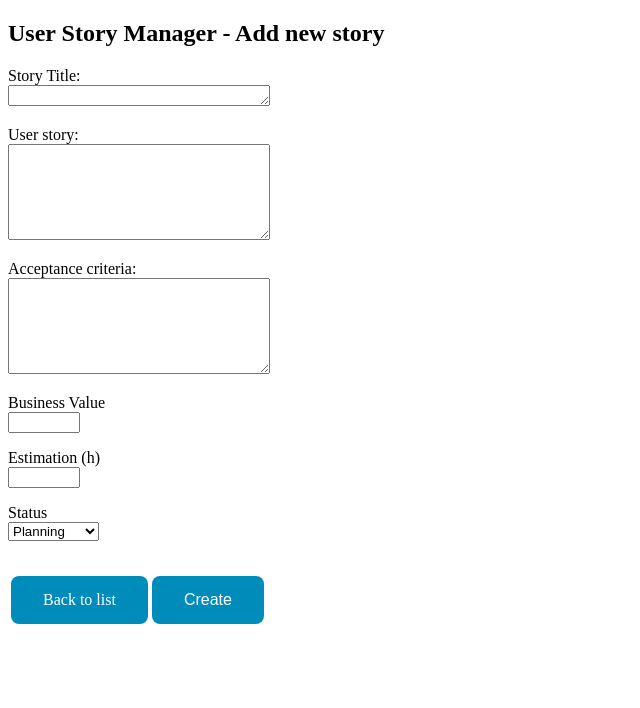
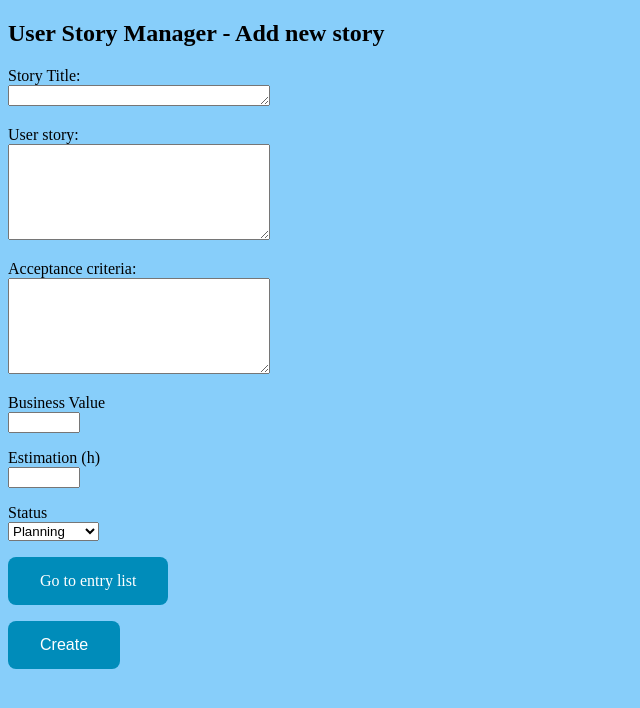
Before and after one commit to peterosz/super-sprinter-3000-peterosz, a Flask app: page /story in a window 1280 px wide. Shown: the top 708 px of the page, without its empty margins (0-640 px from the left). Run offline with Flask 2, Linux system fonts and the light colour scheme.

Commit message:
styleing

```diff
--- a/database.csv
+++ b/database.csv
@@ -1,3 +1,4 @@
 1;Peti sztorija;sok sok butaság;nincs ilyen;100;19.5;In Progress
+3;Dark endless;the bane of the earth is mankind itself;none;200;2;Done
 2;Star Wars;tyúú tyúú tyúú bzzz krrrk tyúú;all welcome;1500;40;TODO
-3;Dark endless;the bane of the earth is mankind itself;none;200;2;Done
+4;Hallllllóóó;aszontam csá;szeva;600;4.5;In Progress
--- a/static/style.css
+++ b/static/style.css
@@ -10,4 +10,24 @@
     border-radius: 8px;
 }
 
-tr:nth-child(even) {background-color: #f2f2f2}
+body {
+    background-color: lightskyblue;
+}
+table {
+    border-collapse: collapse;
+    width: 100%;
+    background-color: #f2f2f2;
+}
+tr:nth-child(even){background-color: lightgrey}
+tr:hover {
+          background-color: #008CBA;
+        }
+th, td {
+    text-align: left;
+    padding: 8px;
+}
+
+th {
+    background-color: #008CBA;
+    color: white;
+}
--- a/templates/form.html
+++ b/templates/form.html
@@ -1,23 +1,23 @@
 <!DOCTYPE html>
 <html>
-    <link rel="stylesheet" href="static/style.css">
     {% if not story_id %}
     <head>
         <title>Super Sprinter 3000 - Add new Story</title>
+        <link rel="stylesheet" type='text/css' href="static/style.css" title="SSprint">
     </head>
     <body>
         <form action="/story" method="POST">
         <h2>User Story Manager - Add new story</h2>
         <p>Story Title:<br>
-        <textarea rows="1" cols="30" name="story_title" required></textarea></p>
+        <textarea rows="1" cols="30" name="story_title" id="story_title" required></textarea></p>
         <p>User story:<br>
-        <textarea rows="6" cols="30" name="user_story" required></textarea></p>
+        <textarea rows="6" cols="30" name="user_story" id="user_story"required></textarea></p>
         <p>Acceptance criteria:<br>
-        <textarea rows="6" cols="30" name="acceptance_criteria" required></textarea></p>
+        <textarea rows="6" cols="30" name="acceptance_criteria" id="acceptance_criteria"required></textarea></p>
         <p>Business Value<br>
-        <input type="number" min="100" max="1500" step="100" name="business_value" required></p>
+        <input type="number" min="100" max="1500" step="100" name="business_value" id="business_value"required></p>
         <p>Estimation (h)<br>
-        <input type="number" min="0.5" max="40" step="0.5" name="estimation" required></p>
+        <input type="number" min="0.5" max="40" step="0.5" name="estimation" id="estimation"required></p>
         <p>Status<br>
         <select name="select" id="select" required>
             <option>Planning</option>
@@ -26,41 +26,42 @@
             <option>Review</option>
             <option>Done</option>
         </select></p>
-        <table>
-            <tr>
-        <td><a href="/list" class="button">Back to list</a>
-        <td><p><input type="submit" value="Create" name="create" class="button"></p></td>
+
+        <a href="/list" class="button" id="bottom_buttons">Go to entry list</a>
+        <p><button type="submit" value="Create" name="create" class="button">Create</button></p>
     </form>
     </body>
     {% else %}
     <head>
         <title>Super Sprinter 3000 - Edit Story</title>
+        <link rel="stylesheet" type='text/css' href="static/style.css" title="SSprint">
     </head>
     <body>
         <form action="/update" method="POST">
         <h2>Super Sprinter 3000 - Edit Story</h2>
         <p>Story Title:<br>
-        <textarea rows="1" cols="30" name="story_title" required>{{ update_list[1] }}</textarea></p>
+        <textarea rows="1" cols="30" name="story_title" id="story_title" required>{{ update_list[1] }}</textarea></p>
         <p>User story:<br>
-        <textarea rows="6" cols="30" name="user_story" required>{{ update_list[2] }}</textarea></p>
+        <textarea rows="6" cols="30" name="user_story" id="user_story" required>{{ update_list[2] }}</textarea></p>
         <p>Acceptance criteria:<br>
-        <textarea rows="6" cols="30" name="acceptance_criteria" required>{{ update_list[3] }}</textarea></p>
+        <textarea rows="6" cols="30" name="acceptance_criteria" id="acceptance_criteria" required>{{ update_list[3] }}</textarea></p>
         <p>Business Value<br>
-        <input type="number" min="100" max="1500" step="100" name="business_value" value="{{ update_list[4] }}"required></p>
+        <input type="number" min="100" max="1500" step="100" name="business_value" id="business_value" value="{{ update_list[4] }}"required></p>
         <p>Estimation (h)<br>
-        <input type="number" min="0.5" max="40" step="0.5" name="estimation" value="{{ update_list[5] }}" required></p>
+        <input type="number" min="0.5" max="40" step="0.5" name="estimation" id="estimation" value="{{ update_list[5] }}" required></p>
         <p>Status<br>
-        <select name="select" value="{{ update_list[6] }}"  required>
-            <option value="Planning">Planning</option>
-            <option value="TODO">TODO</option>
-            <option value="In Progress">In Progress</option>
-            <option value="Review">Review</option>
-            <option value="Done">Done</option>
+        <select name="select" id="select">
+            <option selected hidden>{{ update_list[6] }}</option>
+            <option>Planning</option>
+            <option>TODO</option>
+            <option>In Progress</option>
+            <option>Review</option>
+            <option>Done</option>
         </select></p>
-        <table>
-            <tr>
-        <td><a href="/list" class="button">Back to list</a>
-        <td><p><button type="submit" value="{{ update_list[0] }}" name="update" class="button">Update</button></p></td>
+
+
+        <a href="/list" class="button">Go to entry list</a>
+        <p><button type="submit" value="{{ update_list[0] }}" name="update" class="button">Update</button></p>
     </form>
     </body>
     {% endif %}
--- a/templates/list.html
+++ b/templates/list.html
@@ -12,7 +12,7 @@
             <p><table border=0>
             <tr>
             {% for item in table_titles %}
-                <td><b>{{item}}</b></td>
+                <th>{{ item }}</th>
             {% endfor %}
             </tr>
             {% for lines in data_in_database %}
```
